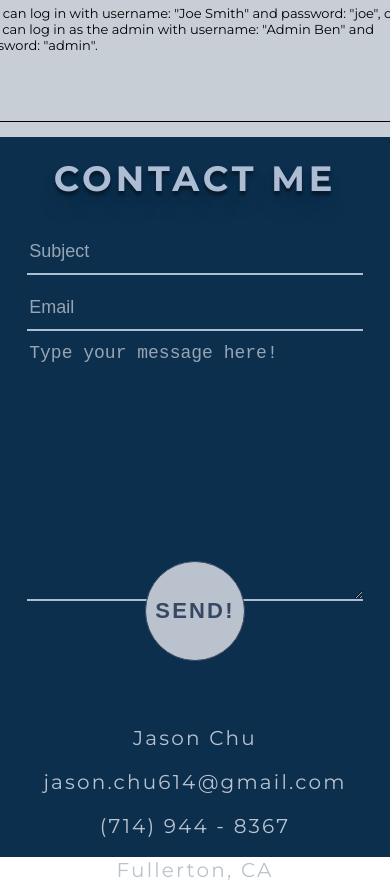
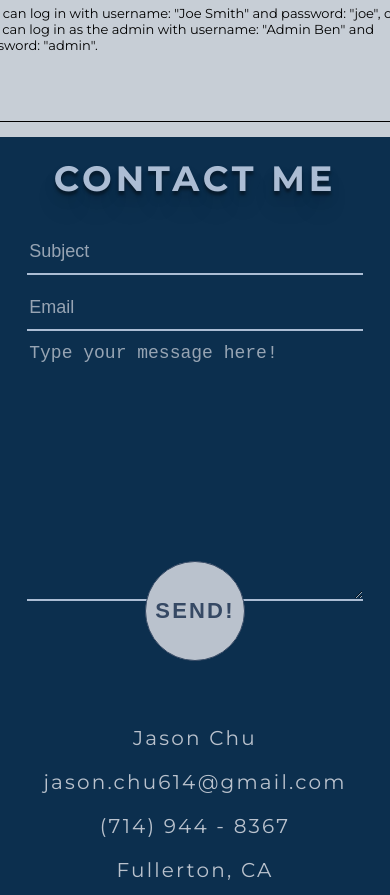
Before and after one commit to jchu614/portfolio_website, a website: page index.html in a window 390 px wide. Shown: the part 2100-2995 px from the top of the page. Drawn offline with nearby package versions, Linux system fonts and the light colour scheme.

Commit message:
fixed resizing issues when window height is small

```diff
--- a/index.html
+++ b/index.html
@@ -105,6 +105,7 @@
             </div>
         </div>
         <div class="contact">
+            <div class="contactScale">
                 <h1 class="shadow">CONTACT ME</h1>
                 <div class="contactContainer">
                     <div id="contactpage" class="contactOne">
@@ -122,6 +123,8 @@
                         <h3>Fullerton, CA</h3>
                     </div>
                 </div>
+            </div>
+
         </div>
 
         <script src="index.js"></script>
--- a/public/stylesheets/index.css
+++ b/public/stylesheets/index.css
@@ -295,6 +295,7 @@ h2 {
   text-align: left;
   align-items: flex-start;
   color: #bac2cd;
+  margin-bottom: 13px;
 }
 
 .contactTwo h3 {
--- a/public/stylesheets/resize.css
+++ b/public/stylesheets/resize.css
@@ -8,6 +8,26 @@
 @media (max-width: 1075px) {
   .buttonDiv {
     width: 60%;
+  }
+  .contact {
+    height: max-content;
+  }
+  .contactScale {
+    height: 100%;
+  }
+  .contactContainer {
+    flex-direction: column;
+  }
+  .contactOne,
+  .contactTwo {
+    width: 100%;
+  }
+  .inputBox {
+    width: 85%;
+  }
+  .contactTwo {
+    align-items: center;
+    flex-shrink: 2;
   }
 }
 
@@ -26,22 +46,6 @@
   .buttonDiv button {
     margin: 5px;
   }
-  .contact {
-    height: 720px;
-  }
-  .contactContainer {
-    flex-direction: column;
-  }
-  .contactOne,
-  .contactTwo {
-    width: 100%;
-  }
-  .inputBox {
-    width: 85%;
-  }
-  .contactTwo {
-    align-items: center;
-  }
 }
 
 @media (max-width: 580px) {
```
Lines whose indentation alone changed are shown as unchanged.
